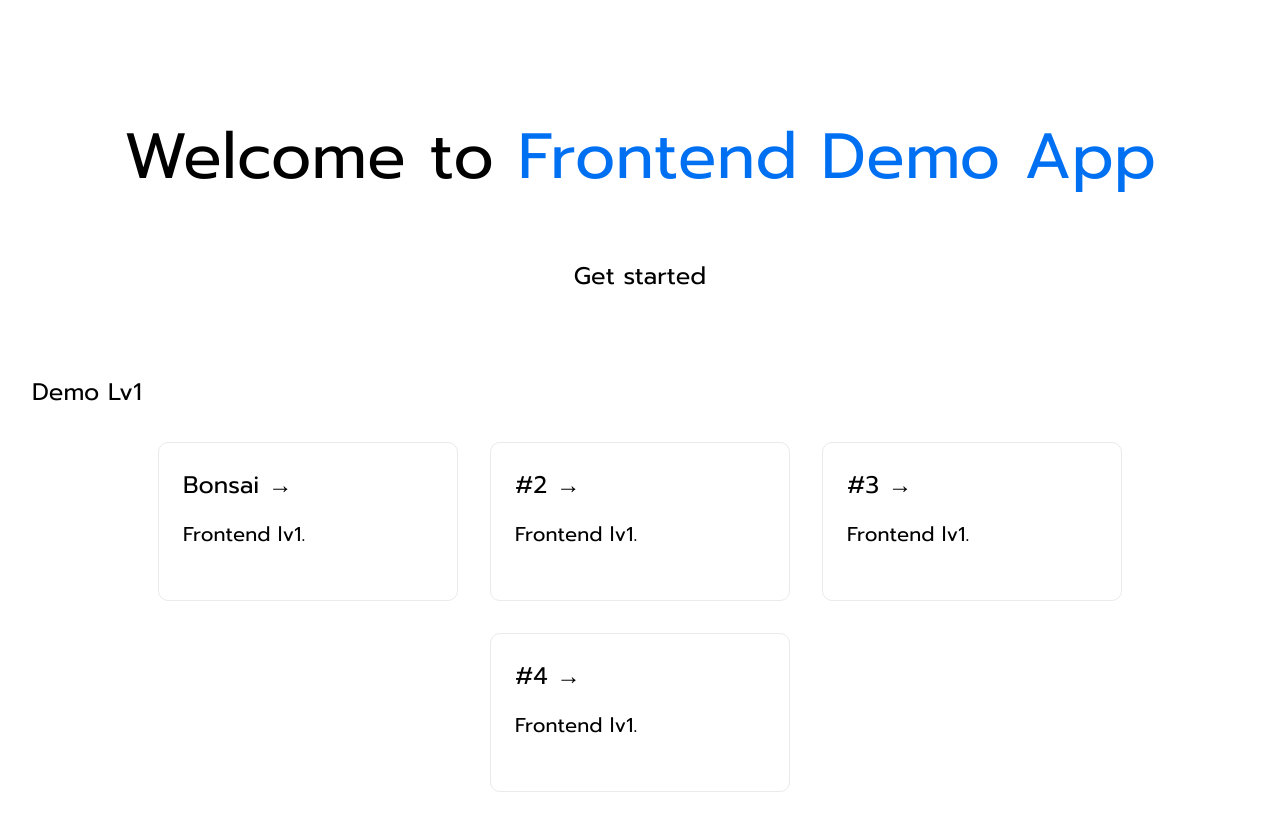
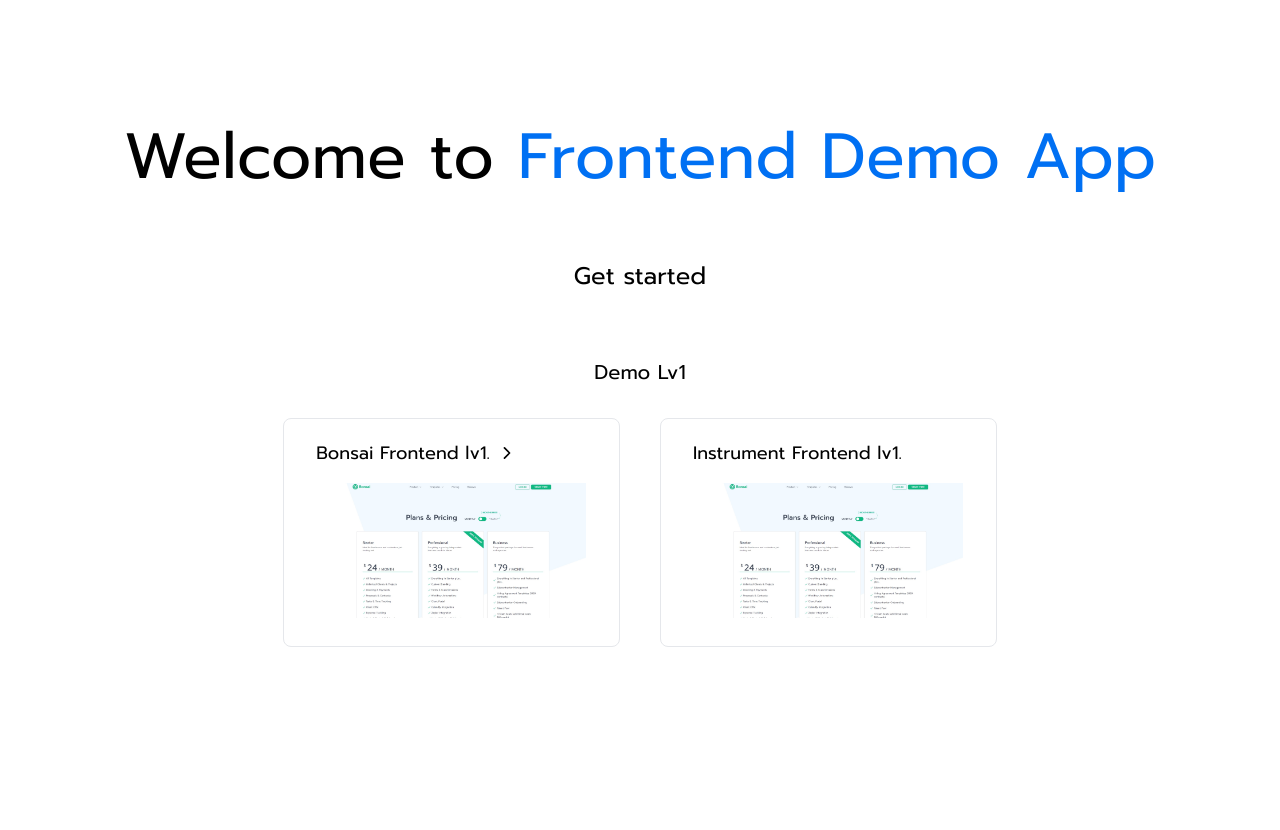
Before and after one commit to Kitti-C/ex-frontend-lv1, a Next.js app: page / in a window 1280 px wide. Shown: the top 830 px of the page. After the commit the page ends 800 px from the top, so only its background shows below. Built offline with nearby package versions, Linux system fonts and the light colour scheme.

Commit message:
Link demo lv1

```diff
--- a/pages/index.tsx
+++ b/pages/index.tsx
@@ -2,6 +2,8 @@ import type { NextPage } from 'next'
 import Head from 'next/head'
 import styles from '../styles/Home.module.css'
 import Link from 'next/link'
+import Image from 'next/image'
+import { IoChevronForward } from 'react-icons/io5'
 
 const Home: NextPage = () => {
   return (
@@ -22,36 +24,48 @@ const Home: NextPage = () => {
 
         <p className={styles.description}>Get started </p>
 
-        <div>
-          <p className={styles.lv}>Demo Lv1</p>
-          <div className={styles.grid}>
-            <Link href="/bonsai">
-              <a className={styles.card}>
-                <h2>Bonsai &rarr;</h2>
-                <p>Frontend lv1.</p>
-              </a>
-            </Link>
+        <div className="w-full ">
+          <div className=" flex flex-col justify-center items-center space-y-8">
+            <p className="text-xl">Demo Lv1</p>
+            <div className="grid grid-cols-10 gap-10 w-full">
+              <div className="col-span-2"></div>
+              <div className="col-span-3 border border-gray-200 rounded-lg py-5 px-8 hover:border-[#0070f3] hover:text-[#0070f3] transition-colors duration-200 text-lg">
+                <Link href="/bonsai">
+                  <a className="flex flex-col space-y-4">
+                    <p className="flex items-center gap-2">
+                      Bonsai Frontend lv1. <IoChevronForward />
+                    </p>
 
-            <Link href="/">
-              <a className={styles.card}>
-                <h2>#2 &rarr;</h2>
-                <p>Frontend lv1.</p>
-              </a>
-            </Link>
-
-            <Link href="/">
-              <a className={styles.card}>
-                <h2>#3 &rarr;</h2>
-                <p>Frontend lv1.</p>
-              </a>
-            </Link>
-
-            <Link href="/">
-              <a className={styles.card}>
-                <h2>#4 &rarr;</h2>
-                <p>Frontend lv1.</p>
-              </a>
-            </Link>
+                    <div>
+                      <Image
+                        src="/bonsai.jpg"
+                        alt="bonsai"
+                        width={900}
+                        height={450}
+                        objectFit="contain"
+                      />
+                    </div>
+                  </a>
+                </Link>
+              </div>
+              <div className="col-span-3 border border-gray-200 rounded-lg py-5 px-8 hover:border-[#0070f3] hover:text-[#0070f3] transition-colors duration-200 text-lg">
+                <Link href="/">
+                  <a className="flex flex-col space-y-4">
+                    <p>Instrument Frontend lv1.</p>
+                    <div>
+                      <Image
+                        src="/bonsai.jpg"
+                        alt="bonsai"
+                        width={900}
+                        height={450}
+                        objectFit="contain"
+                      />
+                    </div>
+                  </a>
+                </Link>
+              </div>
+              <div className="col-span-2"></div>
+            </div>
           </div>
         </div>
       </main>
```
Also changed, not shown: public/bonsai.jpg (added).
